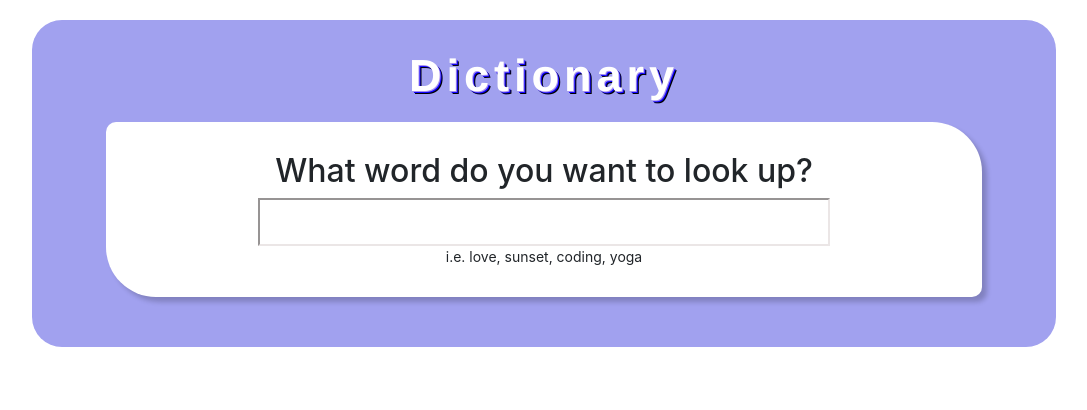
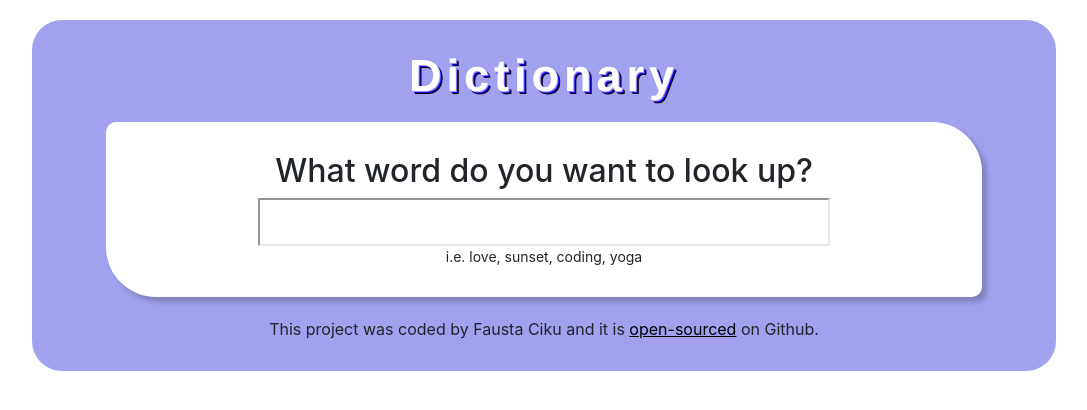
Before and after one commit to faustaciku/dictionary, a React (Create React App) app: page / in a window 1280 px wide. Shown: the top 410 px of the page, without its empty margins (96-1183 px from the left). Built offline with nearby package versions, Linux system fonts and the light colour scheme; no server answers.

Commit message:
Added a footer

```diff
--- a/src/App.css
+++ b/src/App.css
@@ -14,3 +14,6 @@
   font: bold 45px Helvetica, Arial, Sans-Serif;
   text-shadow: 1px 1px #a690ef, 2px 2px #0f02fe, 3px 3px #000000;
 }
+.App footer {
+  text-align: center;
+}
--- a/src/App.js
+++ b/src/App.js
@@ -11,6 +11,11 @@ function App() {
         <main>
           <Dictionary />
         </main>
+        <footer>
+          This project was coded by Fausta Ciku and it is{" "}
+          <a href="https://github.com/faustaciku/dictionary">open-sourced</a> on
+          Github.
+        </footer>
       </div>
     </div>
   );
```
